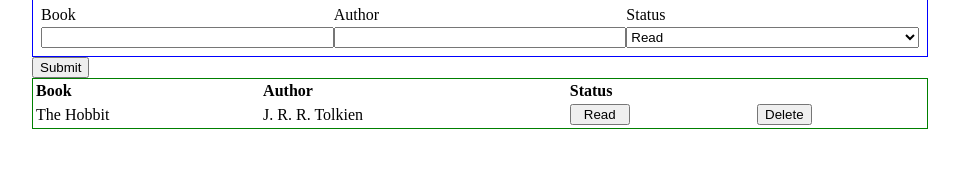
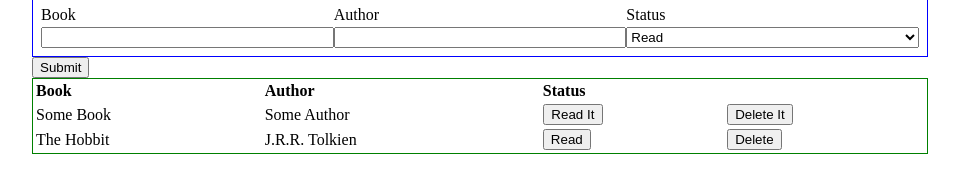
Before and after one commit to hyradar/Library, a plain HTML site: page index.html in a window 1280 px wide. Shown: the part 78-270 px from the top of the page, without its empty margins (160-1119 px from the left). Drawn offline with Linux system fonts and the light colour scheme.

Commit message:
polished add to table functionality, cleaned up old code / comments

```diff
--- a/index.html
+++ b/index.html
@@ -46,10 +46,10 @@
                 <th></th>
             </tr>
             <tr class="hobbit">
-                <td>The Hobbit</td>
-                <td>J. R. R. Tolkien</td>
-                <td><button class="readbutton">Read</button></td>
-                <td><button>Delete</button></td>
+                <td>Some Book</td>
+                <td>Some Author</td>
+                <td><button class="readbutton">Read It</button></td>
+                <td><button>Delete It</button></td>
             </tr>
         </table>
     </div>
--- a/javascript.js
+++ b/javascript.js
@@ -1,7 +1,9 @@
 let myLibrary = [];
 
-let readbutton = document.querySelector('.readbutton');
-// readbutton.addEventListener("click", createRow());
+const theHobbit = Object.create(Book.prototype);
+theHobbit.name = 'The Hobbit';
+theHobbit.author = 'J.R.R. Tolkien';
+theHobbit.status = 'Read';
 
 function Book(name, author, status) {
     this.name = name;
@@ -9,14 +11,38 @@ function Book(name, author, status) {
     this.status = status;
 }
 
-const theHobbit = Object.create(Book.prototype);
-theHobbit.name = 'The Hobbit';
-theHobbit.author = 'J.R.R. Tolkien';
-theHobbit.status = 'Read';
+Book.prototype.appendTable = function() {
+    let myTable = document.querySelector('.bookshelf');
+    const rowNode = document.createElement("tr");
 
+    const bookData = document.createElement("td");
+    const authorData = document.createElement("td");
+    const statusData = document.createElement("td");
+    const deleteData = document.createElement("td");
+    const statusButton = document.createElement("button");
+    statusButton.innerHTML = this.status;
+    const deleteButton = document.createElement("button");
+    deleteButton.innerHTML = "Delete";
 
-Book.prototype.addBookToLibrary = function() {
+    const newRow = myTable.appendChild(rowNode);
+
+    newRow.append(bookData, authorData, statusData, deleteData);
+    bookData.innerHTML = this.name;
+    authorData.innerHTML = this.author;
+    statusData.append(statusButton);
+    deleteData.append(deleteButton);
+
+}
+
+Book.prototype.addToLibrary = function() {
     myLibrary.push(this);
+    console.log("adding "+ this.name +  " to library");
+}
+
+// Current Problem: Object still exists.
+Book.prototype.removeFromLibrary = function() {
+    myLibrary.pop(this);
+    console.log("removing " + this.name + " from library");
 }
 
 Book.prototype.changeStatus = function() {
@@ -29,35 +55,6 @@ Book.prototype.changeStatus = function() {
     }
 }
 
-
-theHobbit.addBookToLibrary();
-console.log(myLibrary);
-
-
-// Proof of concept for adding row
-/* function createRow() {
-
-    // Access to Button
-    let btn = document.querySelector('.readbutton');
-    btn.style.color = 'red';
-
-    // Get Table and Define Elements
-    let myTable = document.querySelector('.bookshelf');
-    const rowNode = document.createElement("tr");
-
-    const bookData = document.createElement("td");
-    const authorData = document.createElement("td");
-    const statusData = document.createElement("td");
-    const deleteData = document.createElement("td");
-
-    // Add Row
-    const newRow = myTable.appendChild(rowNode);
-
-    newRow.append(bookData, authorData, statusData, deleteData);
-    bookData.innerHTML = "book";
-    authorData.innerHTML = "author";
-    statusData.innerHTML = "status";
-    deleteData.innerHTML = "delete";
-
-}
-*/
+theHobbit.appendTable();
+theHobbit.addToLibrary();
+theHobbit.removeFromLibrary();
```
